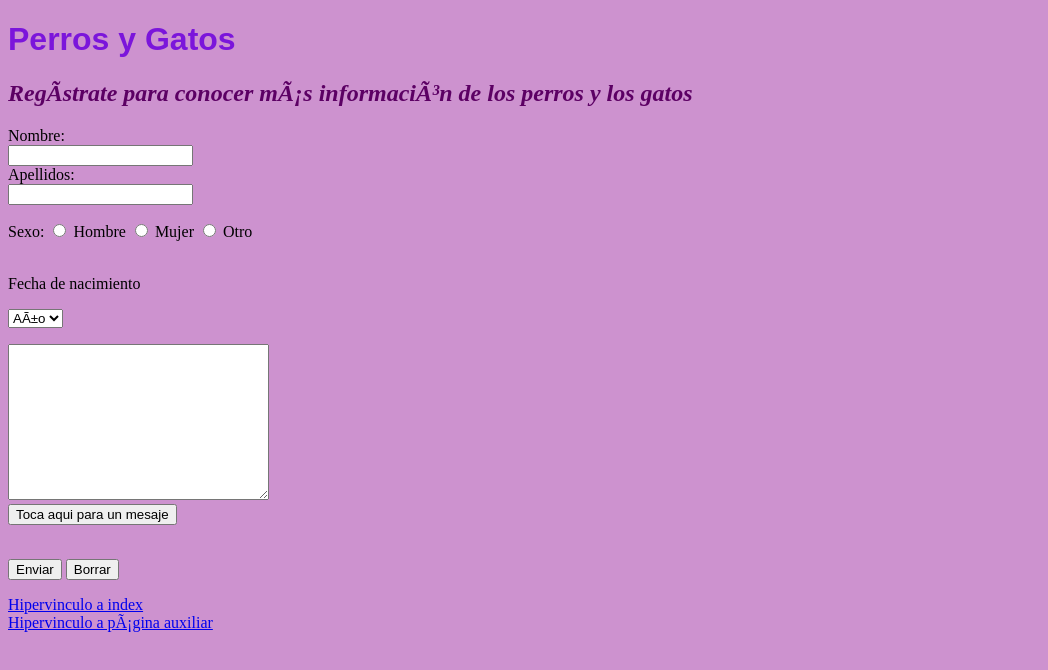
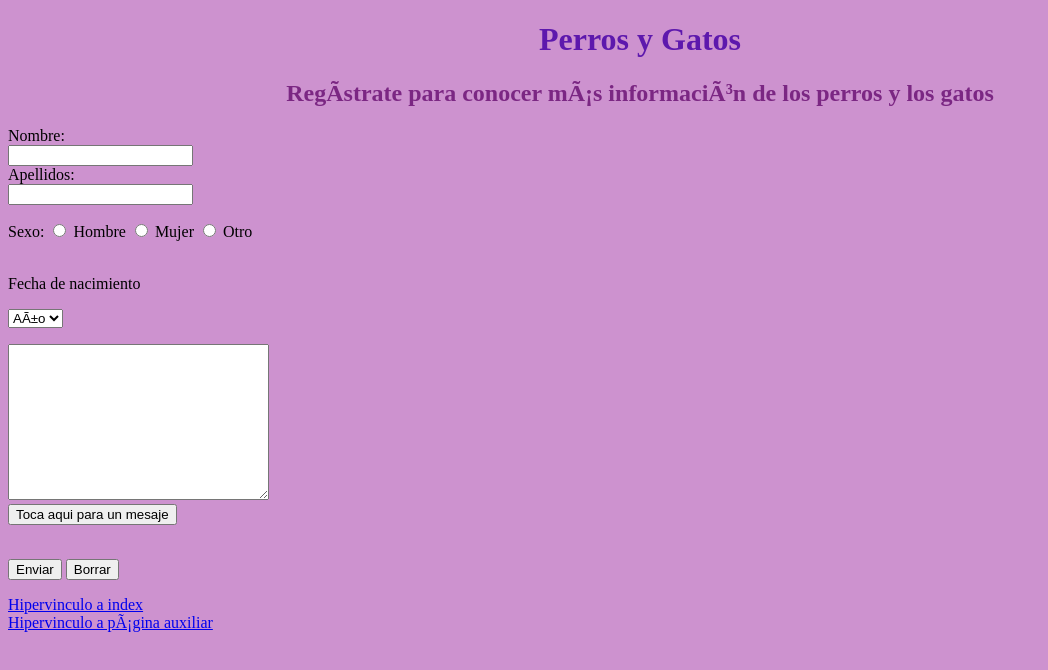
Before and after one commit to mary0429/Animales, a plain HTML site: page formulario.html in a window 1280 px wide. Shown: the whole page, without its empty margins (0-1048 px from the left). Drawn offline with Linux system fonts and the light colour scheme.

Commit message:
Version 1.5

```diff
--- a/formulario.html
+++ b/formulario.html
@@ -2,19 +2,15 @@
 <html>
 
 <head>
+    <link rel="stylesheet" href="style.css">
 	<meta http-equiv="content-type" content="text/html; charset=" utf-8">
   <title> ANIMALES </title>
-  <style>
-    h2{
-        color:rgb(92, 0, 100);
-        font-style: oblique;
-    }
-</style>
 </head>
 
 <body style="background-color: rgb(205, 146, 207);">
-	<h1 style="color: rgb(123, 21, 219);font-family: fantasy ">Perros y Gatos</h1>
-	<h2>Regístrate para conocer más información de los perros y los gatos</h2>
+
+	<h1 id="mary">Perros y Gatos</h1>
+  <h2>Regístrate para conocer más información de los perros y los gatos</h2>
 	<form>
 		Nombre:<br>
 		<input type="text" name="firstname"><br>
--- a/style.css
+++ b/style.css
@@ -2,3 +2,15 @@ h3{
     color: #006b0e;
     font-family: 'Times New Roman', Times, serif;
 }
+h2 {
+    text-align: center;
+    color: rgb(123, 39, 131);
+}
+#mary {
+    text-align: center;
+    color: rgb(93, 24, 173);
+}
+.center {
+    text-align: center;
+    color: rgb(36, 8, 160);
+}
```
Also changed, not shown: index.html (+5 -2 lines).
